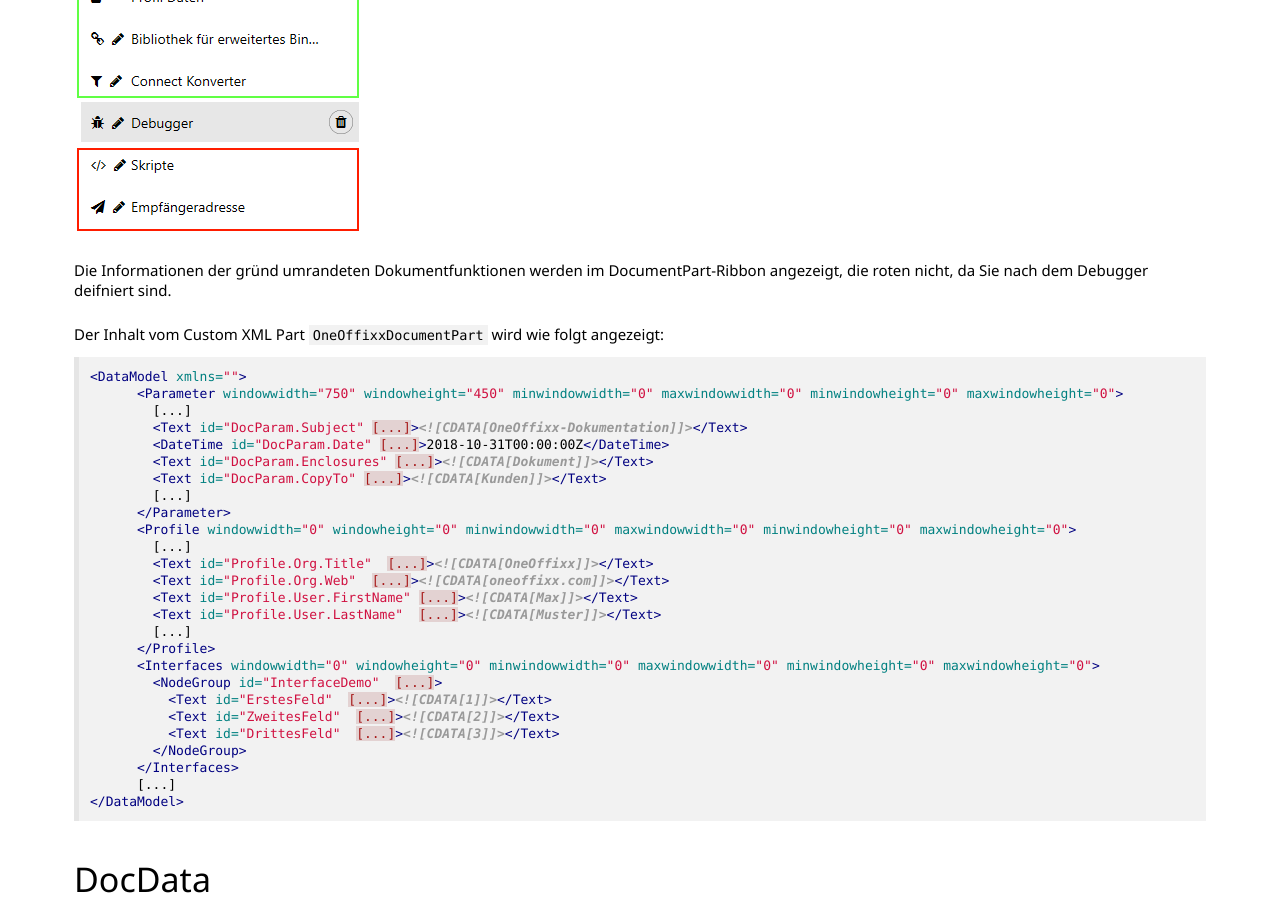
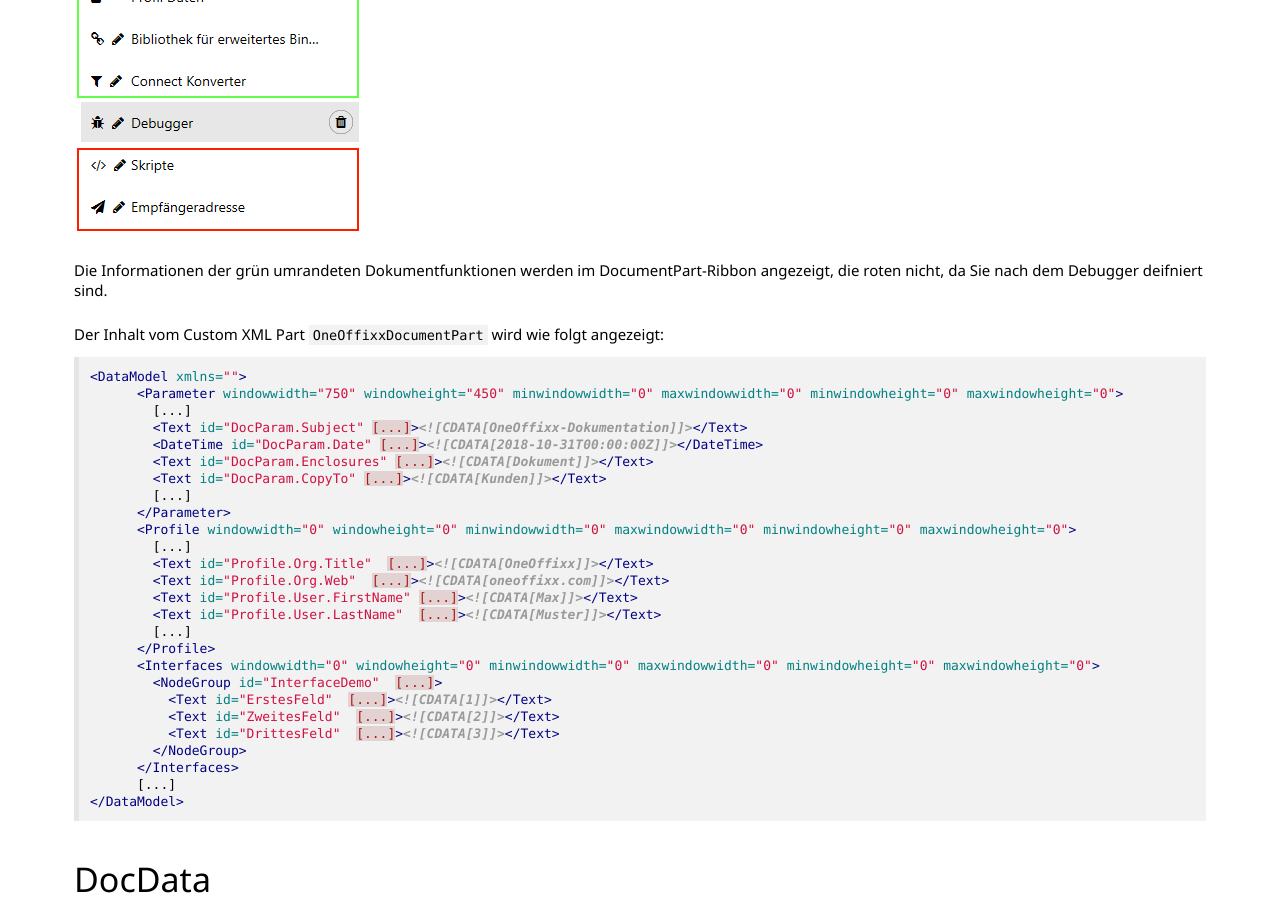
Before and after one commit to primesoft-group/oneoffixx-docs, a Jekyll site: the page built from _pages/docfunc/de/df-underconstruction.md, in a window 1280 px wide and 900 px high, scrolled down 1659 px. Built offline with Jekyll 4.4.1, drawn with Linux system fonts in a browser that asks for light colours; nearby versions of some CDN libraries; some web fonts are replaced.

Commit message:
Update df-underconstruction.md
updated content

```diff
--- a/_pages/docfunc/de/df-underconstruction.md
+++ b/_pages/docfunc/de/df-underconstruction.md
@@ -48,7 +48,7 @@
 
 ![x]({{ site.baseurl }}/assets/content-images/docfunc/de/debugger_position.png)
 
-Die Informationen der gründ umrandeten Dokumentfunktionen werden im DocumentPart-Ribbon angezeigt, die roten nicht, da Sie nach dem Debugger deifniert sind.
+Die Informationen der grün umrandeten Dokumentfunktionen werden im DocumentPart-Ribbon angezeigt, die roten nicht, da Sie nach dem Debugger deifniert sind.
 
 Der Inhalt vom Custom XML Part `OneOffixxDocumentPart` wird wie folgt angezeigt:
 
@@ -57,7 +57,7 @@
       <Parameter windowwidth="750" windowheight="450" minwindowwidth="0" maxwindowwidth="0" minwindowheight="0" maxwindowheight="0">
         [...]
         <Text id="DocParam.Subject" [...]><![CDATA[OneOffixx-Dokumentation]]></Text>
-        <DateTime id="DocParam.Date" [...]>2018-10-31T00:00:00Z</DateTime>
+        <DateTime id="DocParam.Date" [...]><![CDATA[2018-10-31T00:00:00Z]]></DateTime>
         <Text id="DocParam.Enclosures" [...]><![CDATA[Dokument]]></Text>
         <Text id="DocParam.CopyTo" [...]><![CDATA[Kunden]]></Text>
         [...]
```
